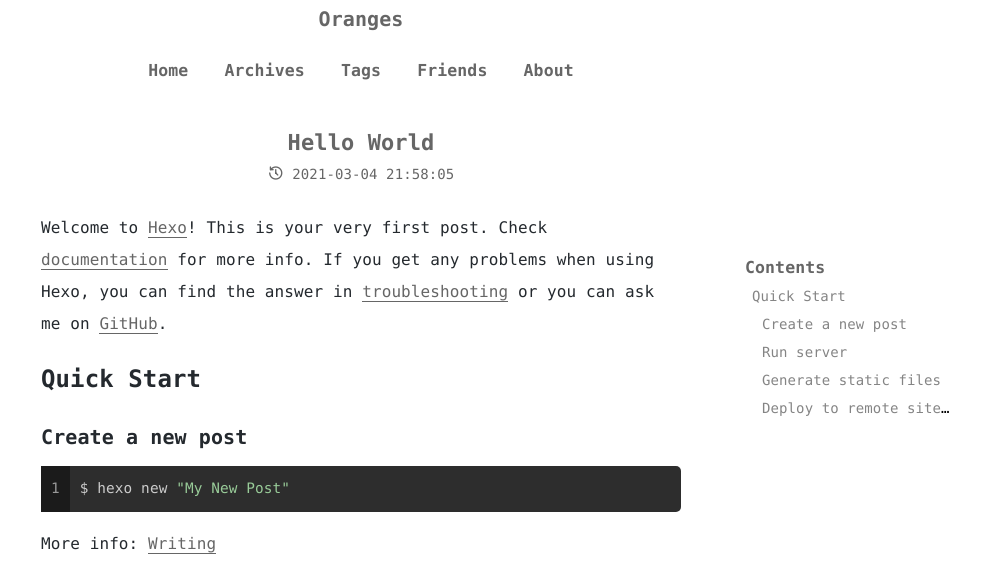
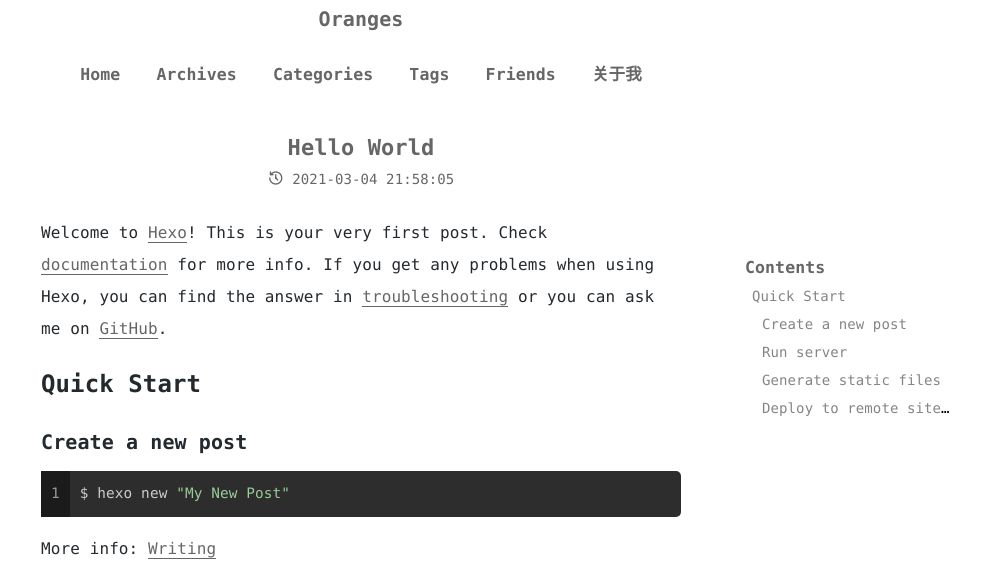
Before and after one commit to NIUYULEE/niuyulee.github.io, a plain HTML site: page 2021/03/04/hello-world/index.html in a window 1280 px wide. Shown: the part 155-736 px from the top of the page, without its empty margins (279-1280 px from the left). Drawn offline with nearby package versions, Linux system fonts and the light colour scheme.

Commit message:
Site updated: 2021-03-04 22:33:16

```diff
--- a/2021/03/04/hello-world/index.html
+++ b/2021/03/04/hello-world/index.html
@@ -73,6 +73,10 @@
           <a href="/archives/">Archives</a>
         </li>
 
+        <li class="nav-item" data-path="/categories/">
+          <a href="/categories/">Categories</a>
+        </li>
+
         <li class="nav-item" data-path="/tags/">
           <a href="/tags/">Tags</a>
         </li>
@@ -82,7 +86,7 @@
         </li>
 
         <li class="nav-item" data-path="/about/">
-          <a href="/about/">About</a>
+          <a href="/about/">关于我</a>
         </li>
 
     </ul>
```
Also changed, not shown: about/index.html (+5 -1 lines), archives/2021/03/index.html (+5 -1 lines), archives/2021/index.html (+5 -1 lines), archives/index.html (+5 -1 lines), categories/index.html (+5 -1 lines), friends/index.html (+5 -1 lines), index.html (+5 -1 lines), tags/index.html (+5 -1 lines).
